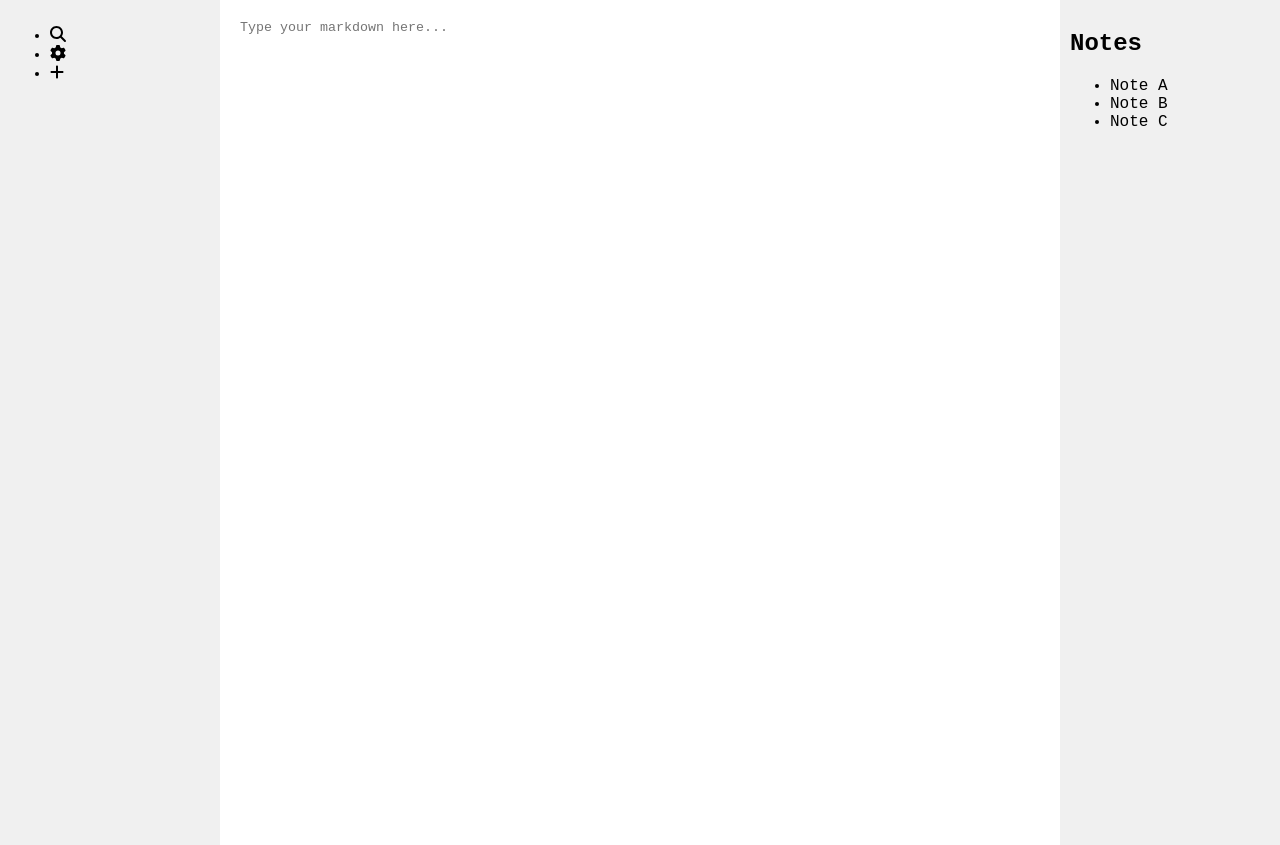
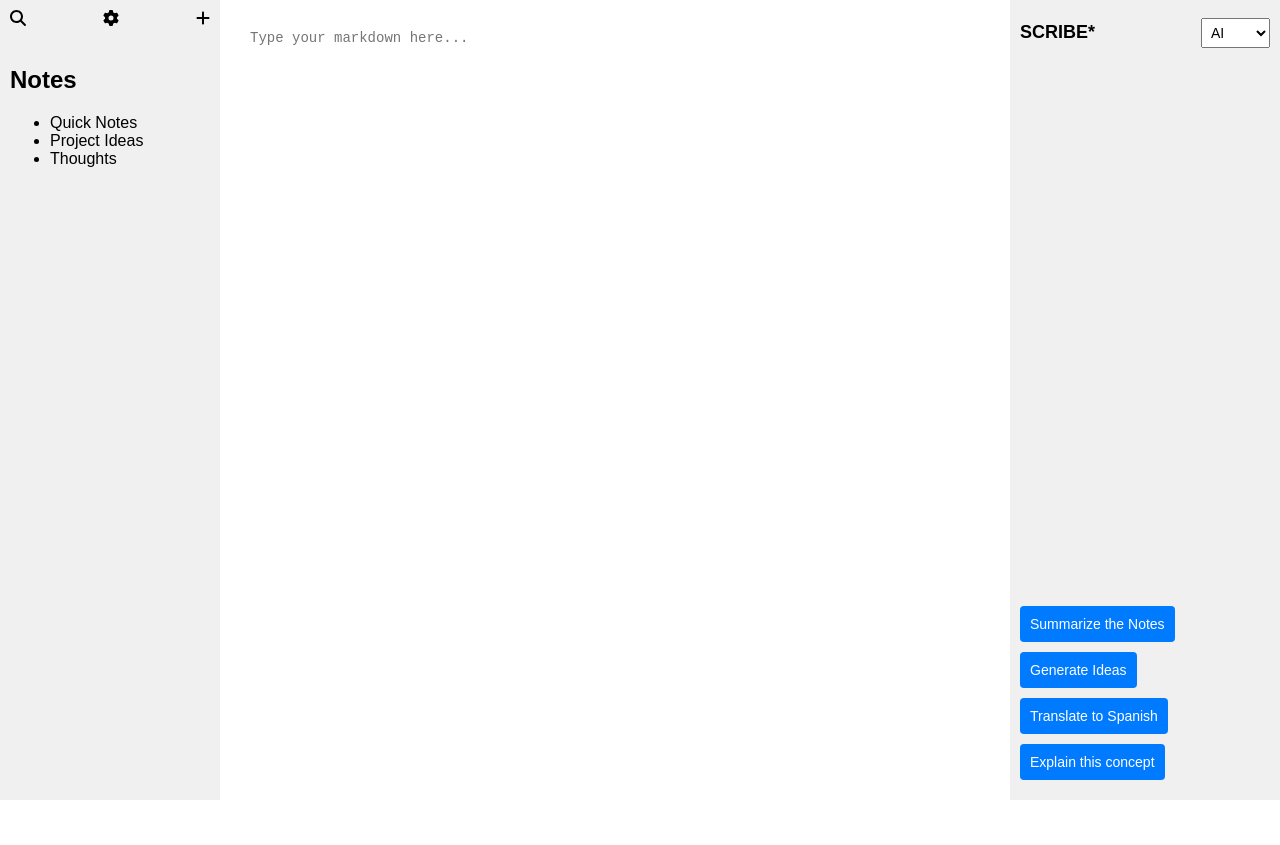
Before and after one commit to Ishitha0011/SCRIBE, a React (Create React App) app: page / in a window 1280 px wide. After the commit the page ends 804 px from the top, so only its background shows below. Built offline with nearby package versions, Linux system fonts and the light colour scheme.

Commit message:
css changes

```diff
--- a/package.json
+++ b/package.json
@@ -11,6 +11,7 @@
     "@testing-library/user-event": "^13.5.0",
     "react": "^18.3.1",
     "react-dom": "^18.3.1",
+    "react-markdown": "^9.0.1",
     "react-scripts": "5.0.1",
     "web-vitals": "^2.1.4"
   },
--- a/src/App.css
+++ b/src/App.css
@@ -1,30 +1,84 @@
-/* scribe_reactapp/src/App.css */
+/* Layout */
 .App {
   display: flex;
+  height: 100vh;
+  font-family: Arial, sans-serif;
 }
 
+/* Sidebar */
 .Sidebar {
   width: 200px;
   background-color: #f0f0f0;
   padding: 10px;
+  display: flex;
+  flex-direction: column;
 }
 
+.SidebarIcons {
+  display: flex;
+  justify-content: space-between;
+  margin-bottom: 20px;
+}
+
+.SidebarContent {
+  flex-grow: 1;
+}
+
+/* Editor */
 .Editor {
   flex-grow: 1;
-  padding: 10px;
+  padding: 20px;
+  background-color: #fff;
 }
 
-.RightSidebar {
-  width: 200px;
-  background-color: #f0f0f0;
-  padding: 10px;
-}
-
-/* Ensure the textarea uses JetBrains Mono */
 textarea {
   width: 100%;
-  height: 100vh;
+  height: calc(100vh - 40px);
   border: none;
   padding: 10px;
   font-family: 'JetBrains Mono', monospace;
+  font-size: 14px;
+  resize: none;
 }
+
+/* Right Sidebar */
+.RightSidebar {
+  width: 250px;
+  background-color: #f0f0f0;
+  padding: 10px;
+  display: flex;
+  flex-direction: column;
+  justify-content: space-between;
+}
+
+.RightSidebarHeader {
+  display: flex;
+  justify-content: space-between;
+  align-items: center;
+  margin-bottom: 20px;
+}
+
+.RightSidebarHeader h1 {
+  font-size: 18px;
+  font-weight: bold;
+}
+
+.RightSidebarHeader select {
+  font-size: 14px;
+  padding: 5px;
+}
+
+.RightSidebarContent button {
+  margin-bottom: 10px;
+  padding: 10px;
+  font-size: 14px;
+  border: none;
+  background-color: #007bff;
+  color: white;
+  border-radius: 4px;
+  cursor: pointer;
+}
+
+.RightSidebarContent button:hover {
+  background-color: #0056b3;
+}
--- a/src/App.js
+++ b/src/App.js
@@ -8,15 +8,19 @@ function App() {
 
   return (
     <div className="App">
+      {/* Left Sidebar */}
       <Sidebar />
+
+      {/* Main Editor */}
       <div className="Editor">
-        {/* Markdown input area */}
         <textarea
           value={markdown}
           onChange={(e) => setMarkdown(e.target.value)}
           placeholder="Type your markdown here..."
         />
       </div>
+
+      {/* Right Sidebar */}
       <RightSidebar />
     </div>
   );
--- a/src/components/RightSidebar.js
+++ b/src/components/RightSidebar.js
@@ -1,14 +1,28 @@
-import React from 'react';
+import React, { useState } from 'react';
 
 const RightSidebar = () => {
+  const [selectedOption, setSelectedOption] = useState('AI');
+
+  const handleSelectChange = (event) => {
+    setSelectedOption(event.target.value);
+  };
+
   return (
     <div className="RightSidebar">
-      <h2>Notes</h2>
-      <ul>
-        <li>Note A</li>
-        <li>Note B</li>
-        <li>Note C</li>
-      </ul>
+      <div className="RightSidebarHeader">
+        <h1>SCRIBE*</h1>
+        <select value={selectedOption} onChange={handleSelectChange}>
+          <option value="AI">AI</option>
+          <option value="Notes">Notes</option>
+          <option value="Labs">Labs</option>
+        </select>
+      </div>
+      <div className="RightSidebarContent">
+        <button>Summarize the Notes</button>
+        <button>Generate Ideas</button>
+        <button>Translate to Spanish</button>
+        <button>Explain this concept</button>
+      </div>
     </div>
   );
 };
--- a/src/components/Sidebar.js
+++ b/src/components/Sidebar.js
@@ -5,17 +5,19 @@ import { faSearch, faCog, faPlus } from '@fortawesome/free-solid-svg-icons';
 const Sidebar = () => {
   return (
     <div className="Sidebar">
-      <ul>
-        <li>
-          <FontAwesomeIcon icon={faSearch} />
-        </li>
-        <li>
-          <FontAwesomeIcon icon={faCog} />
-        </li>
-        <li>
-          <FontAwesomeIcon icon={faPlus} />
-        </li>
-      </ul>
+      <div className="SidebarIcons">
+        <FontAwesomeIcon icon={faSearch} />
+        <FontAwesomeIcon icon={faCog} />
+        <FontAwesomeIcon icon={faPlus} />
+      </div>
+      <div className="SidebarContent">
+        <h2>Notes</h2>
+        <ul>
+          <li>Quick Notes</li>
+          <li>Project Ideas</li>
+          <li>Thoughts</li>
+        </ul>
+      </div>
     </div>
   );
 };
```
Also changed, not shown: 1 other file (tests, documents, lock files or other folders).
